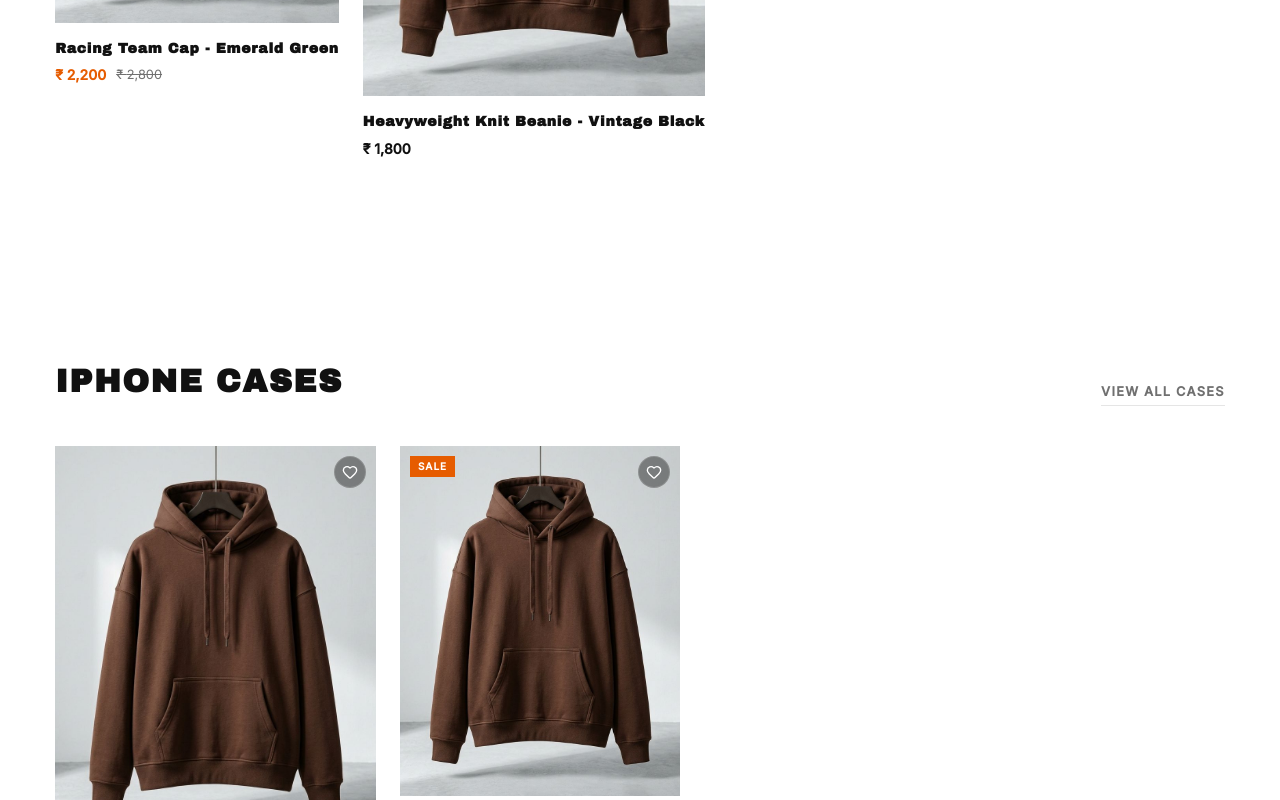
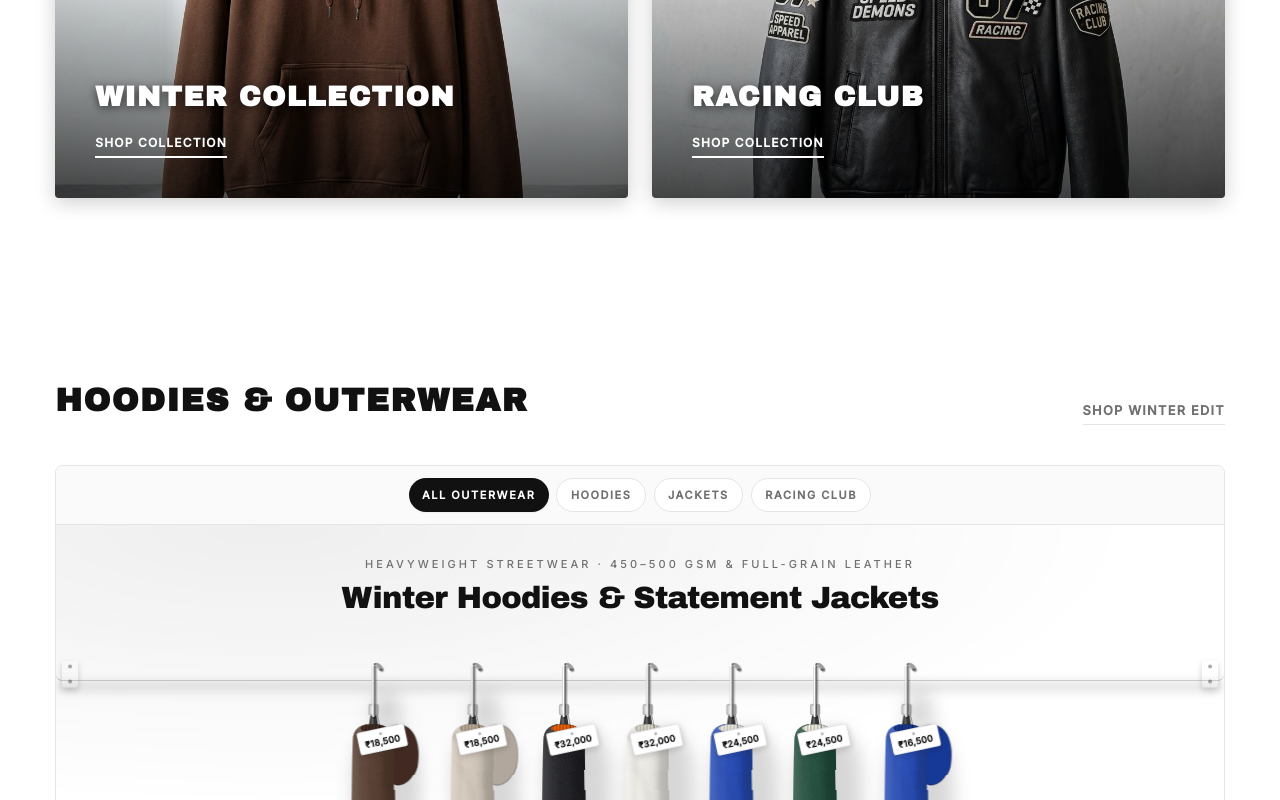
Before and after one commit to JayantOlhyan/Yaperz, a Next.js app: page / in a window 1280 px wide. Shown: the part 2785-3585 px from the top of the page. Built offline with nearby package versions, Linux system fonts and the light colour scheme.

Commit message:
feat(home): integrate interactive clothing rails across homepage apparel sections

```diff
--- a/src/app/page.tsx
+++ b/src/app/page.tsx
@@ -10,6 +10,7 @@ import Link from 'next/link';
 import { ChevronDown, ChevronUp } from 'lucide-react';
 import { StoriesBar } from '../components/StoriesBar';
 import { ProductCard } from '../components/ProductCard';
+import { ClothingRailSection } from '../components/ClothingRailSection';
 import productsData from '../data/products.json';
 import { Product, SiteConfig } from '../types';
 import styles from './page.module.css';
@@ -75,6 +76,23 @@ export default function Home() {
   // Filter products for various sections
   const allProducts = productsData as Product[];
   const latestDrops = allProducts.filter((p) => p.collections.includes('new-in')).slice(0, 6);
+  const hoodieProducts = allProducts.filter((p) => p.category === 'Hoodies');
+  const jacketProducts = allProducts.filter((p) => p.category === 'Jackets');
+  const outerwearProducts = allProducts.filter(
+    (p) => p.category === 'Hoodies' || p.category === 'Jackets'
+  );
+  const racingProducts = allProducts.filter((p) =>
+    p.collections.includes('bluorng-racing-club')
+  );
+  const teeProducts = allProducts.filter((p) => p.category === 'T-shirts');
+  const shirtProducts = allProducts.filter((p) => p.category === 'Shirts');
+  const poloProducts = allProducts.filter((p) => p.category === 'Polos');
+  const coreTopsProducts = allProducts.filter(
+    (p) =>
+      p.category === 'T-shirts' ||
+      p.category === 'Shirts' ||
+      p.category === 'Polos'
+  );
   const capProducts = allProducts.filter((p) => p.category === 'Caps').slice(0, 4);
   const caseProducts = allProducts.filter((p) => p.category === 'Cases').slice(0, 4);
 
@@ -130,6 +148,17 @@ export default function Home() {
               Discover More
             </Link>
           </div>
+          <ClothingRailSection
+            products={latestDrops}
+            eyebrow="New Season · Latest Drop"
+            heading="Handle The Latest Drop"
+            caption="Brush along the rail, slide a hanger, or lift any piece to inspect front & back."
+            ctaLabel="Shop Latest Drop"
+            ctaHref="/collections/new-in"
+            autoplay
+            hanger="matte"
+            className="mb-10"
+          />
           <div className={styles.scrollGrid}>
             {latestDrops.map((product) => (
               <div key={product.id} className={styles.scrollGridItem}>
@@ -166,6 +195,112 @@ export default function Home() {
               </Link>
             ))}
           </div>
+        </div>
+      </section>
+
+      {/* 4b. Heavyweight Outerwear & Hoodies Clothing Rail */}
+      <section className={styles.section}>
+        <div className="container">
+          <div className={styles.sectionHeader}>
+            <h2 className={styles.sectionTitle}>Hoodies &amp; Outerwear</h2>
+            <Link href="/collections/winter-collection" className={styles.discoverLink}>
+              Shop Winter Edit
+            </Link>
+          </div>
+          <ClothingRailSection
+            hanger="matte"
+            tabs={[
+              {
+                id: 'all-outerwear',
+                label: 'All Outerwear',
+                products: outerwearProducts,
+                eyebrow: 'Heavyweight Streetwear · 450–500 GSM & Full-Grain Leather',
+                heading: 'Winter Hoodies & Statement Jackets',
+                ctaLabel: 'Shop Winter Collection',
+                ctaHref: '/collections/winter-collection',
+              },
+              {
+                id: 'hoodies',
+                label: 'Hoodies',
+                products: hoodieProducts,
+                eyebrow: 'Loopback French Terry · Oversized Silhouette',
+                heading: 'Heavyweight Hoodies On The Rail',
+                ctaLabel: 'Shop All Hoodies',
+                ctaHref: '/collections/hoodies',
+              },
+              {
+                id: 'jackets',
+                label: 'Jackets',
+                products: jacketProducts,
+                eyebrow: 'Nappa Leather & Collegiate Wool',
+                heading: 'Bombers & Varsity Jackets',
+                ctaLabel: 'Shop All Jackets',
+                ctaHref: '/collections/jackets',
+              },
+              {
+                id: 'racing-club',
+                label: 'Racing Club',
+                products: racingProducts,
+                eyebrow: 'Motorsport Capsule · Limited Edition',
+                heading: 'Bluorng Racing Club Edit',
+                ctaLabel: 'Explore Racing Club',
+                ctaHref: '/collections/bluorng-racing-club',
+              },
+            ]}
+          />
+        </div>
+      </section>
+
+      {/* 4c. Tees, Shirts & Knitted Polos Clothing Rail */}
+      <section className={styles.section}>
+        <div className="container">
+          <div className={styles.sectionHeader}>
+            <h2 className={styles.sectionTitle}>Tees, Shirts &amp; Knitwear</h2>
+            <Link href="/collections/summer-basics" className={styles.discoverLink}>
+              Shop Core Apparel
+            </Link>
+          </div>
+          <ClothingRailSection
+            hanger="wood"
+            tabs={[
+              {
+                id: 'all-tops',
+                label: 'All Tops',
+                products: coreTopsProducts,
+                eyebrow: 'Ready To Wear · 260–280 GSM Cotton, Linen & Knit',
+                heading: 'Core Tees, Resort Shirts & Knit Polos',
+                ctaLabel: 'Shop All Apparel',
+                ctaHref: '/collections/all-products',
+              },
+              {
+                id: 'tees',
+                label: 'Oversized Tees',
+                products: teeProducts,
+                eyebrow: 'Boxy Drop-Shoulder · Heavy Combed Cotton',
+                heading: 'Oversized Graphic & Essential Tees',
+                ctaLabel: 'Shop All T-Shirts',
+                ctaHref: '/collections/t-shirts',
+              },
+              {
+                id: 'shirts',
+                label: 'Shirts',
+                products: shirtProducts,
+                eyebrow: 'Yacht Summer · Pure Linen & Tencel',
+                heading: 'Resort & Casual Linen Shirts',
+                ctaLabel: 'Shop All Shirts',
+                ctaHref: '/collections/shirts',
+              },
+              {
+                id: 'polos',
+                label: 'Knitted Polos',
+                products: poloProducts,
+                eyebrow: 'Polo Club · Long-Staple Ribbed Knit',
+                heading: 'Knitted Ribbed Polos',
+                ctaLabel: 'Shop All Polos',
+                ctaHref: '/collections/polos',
+              },
+            ]}
+          />
         </div>
       </section>
 
```
